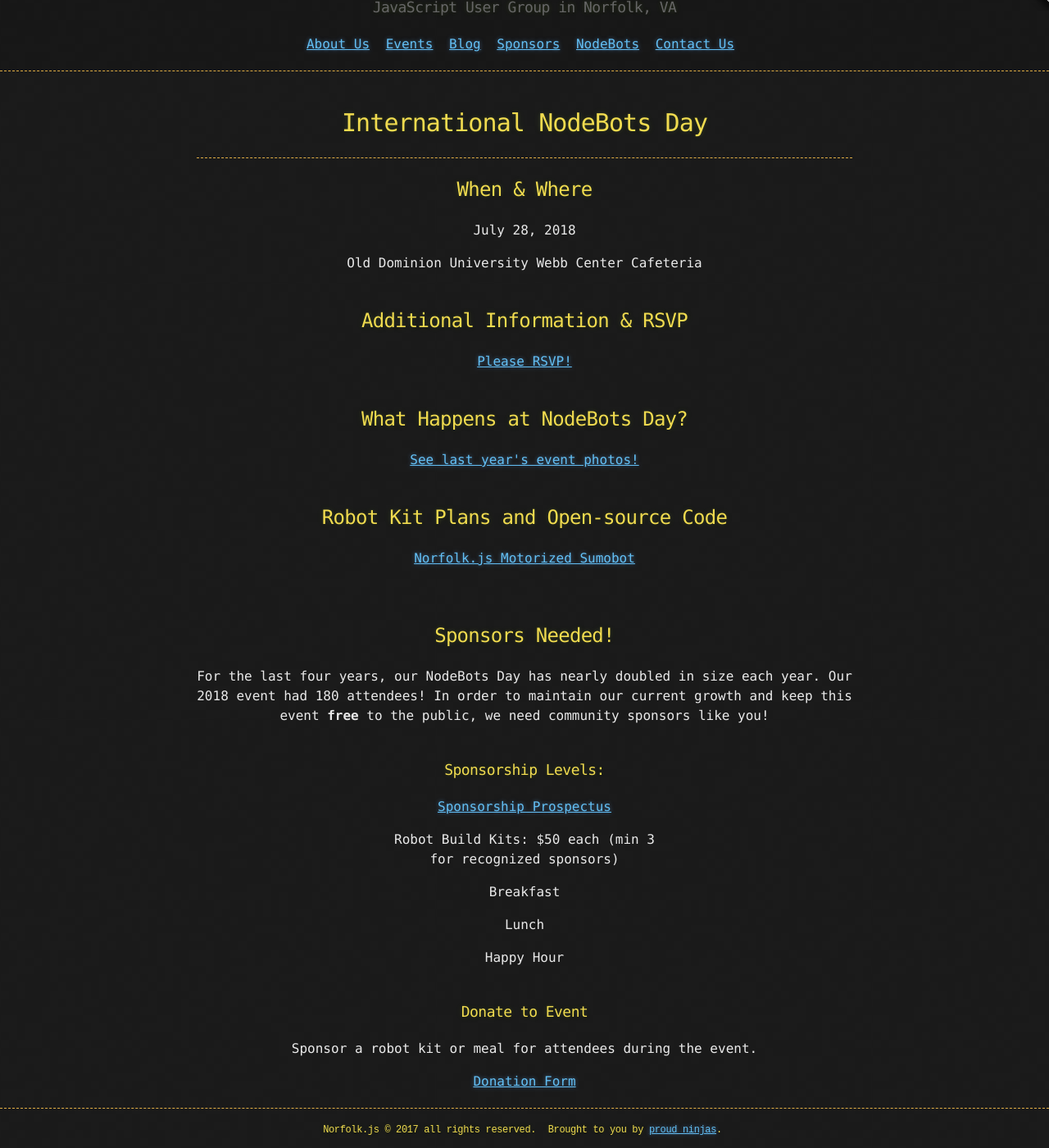
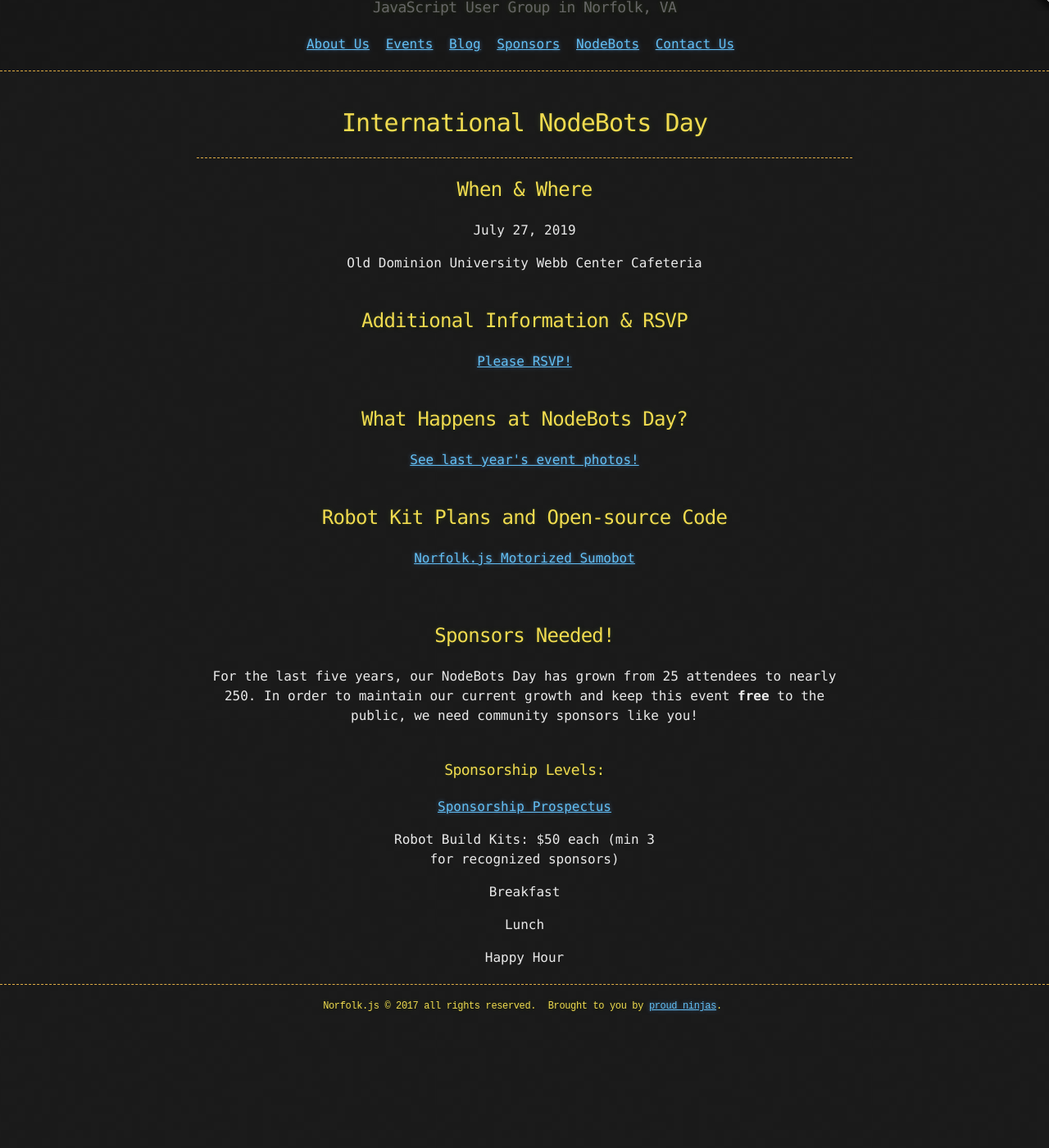
Before and after one commit to norfolkjs/norfolkjs.github.io, a Jekyll site: the page built from nodebots/index.html, in a window 1280 px wide and 1400 px high, scrolled down 187 px. Shown: the whole window at 82% size. Built offline with Jekyll 4.4.1, drawn with Linux system fonts in a browser that asks for light colours; nearby versions of some CDN libraries; after the commit the page ends 1436 px from its top, so only the background shows below that.

Commit message:
Updated NodeBots Day for 2019

```diff
--- a/nodebots/index.html
+++ b/nodebots/index.html
@@ -7,19 +7,19 @@
 
 <h2>When & Where</h2>
 
-<p>July 28, 2018</p>
+<p>July 27, 2019</p>
 
 <p>Old Dominion University Webb Center Cafeteria</p>
 
 <br>
 <h2>Additional Information & RSVP</h2>
 
-<p><a href="https://nodebotsday-2018.eventbrite.com">Please RSVP!</a></p>
+<p><a href="https://nodebotsday-2019.eventbrite.com">Please RSVP!</a></p>
 
 <br>
 <h2>What Happens at NodeBots Day?</h2>
 
-<p><a href="https://photos.app.goo.gl/B5gP7mlwgUHTvquG2">See last year's event photos!</a></p>
+<p><a href="https://photos.app.goo.gl/eWW27J11z8rC27e56">See last year's event photos!</a></p>
 
 <br>
 <h2>Robot Kit Plans and Open-source Code</h2>
@@ -29,8 +29,7 @@
 <br><br>
 <h2>Sponsors Needed!</h2>
 
-<p>For the last four years, our NodeBots Day has nearly doubled in size each year. Our 2018 event
-had 180 attendees! In order to maintain our current growth and keep this event <b>free</b> to the public,
+<p>For the last five years, our NodeBots Day has grown from 25 attendees to nearly 250. In order to maintain our current growth and keep this event <b>free</b> to the public,
 we need community sponsors like you!</p>
 
 <br>
@@ -45,9 +44,11 @@
     <p>Happy Hour</p>
 </div>
 
+<!--
 <br>
 <h3>Donate to Event</h3>
 
 <p>Sponsor a robot kit or meal for attendees during the event.</p>
 
 <p><a href="https://ti.to/nodebots-day/nodebots-day-2018">Donation Form</a></p>
+-->
```
